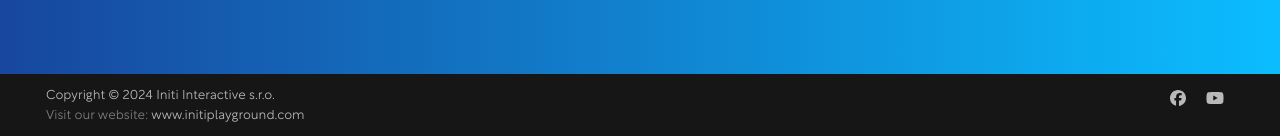
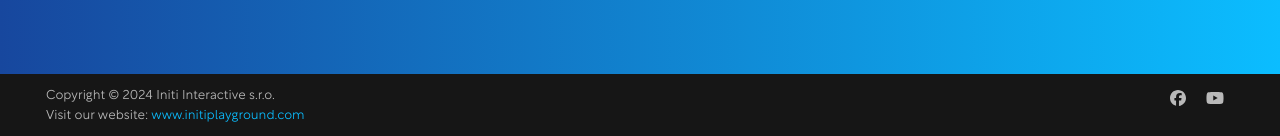
Before and after one commit to INITI-Playground/initi-playground-docs, an MkDocs documentation site: the page built from docs/index.md, in a window 1280 px wide and 900 px high, scrolled down 967 px. Shown: the part 761-897 px from the top of the window. Built offline with MkDocs 1.6.1 and Material for MkDocs 9.7.7, drawn with Linux system fonts in a browser that asks for light colours; some web fonts are replaced.

```diff
--- a/overrides/main.html
+++ b/overrides/main.html
@@ -3,6 +3,5 @@
 {% extends "base.html" %}
 
 {% block extrahead %}
-    <!-- main.html | Added "navigation.instant" support -->
-    <link rel="canonical" href=".">
+
 {% endblock %}
--- a/overrides/partials/copyright.html
+++ b/overrides/partials/copyright.html
@@ -1,5 +1,5 @@
 <!-- Copyright and theme information -->
-<div class="md-copyright">
+<div class="md-copyright" style="color: #bababa;">
     {% if config.copyright %}
       <div class="md-copyright__highlight">
         {{ config.copyright }}
@@ -7,7 +7,7 @@
     {% endif %}
     {% if not config.extra.generator == false %}
       Visit our website:
-      <a
+      <a style="color: #0bbdff;"
         href="https://initiplayground.com"
         target="_blank" rel="noopener"
       >
```
